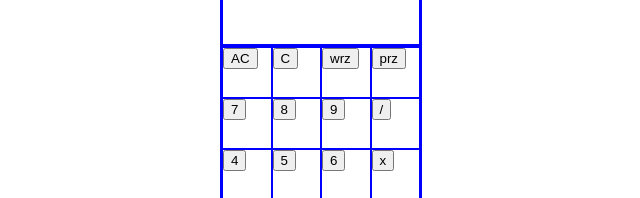
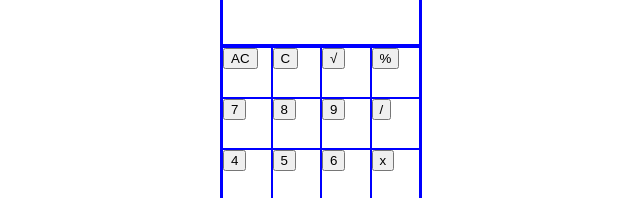
Before and after one commit to Xnicker/project-calculator, a plain HTML site: page index.html in a window 1280 px wide. Shown: the part 296-494 px from the top of the page, 319-959 px from the left. Drawn offline with Linux system fonts and the light colour scheme.

Commit message:
kleine Änderungen am index und style.css // Eventhandler für Buttons eingebaut und Input in Textfeld getestet.

```diff
--- a/index.html
+++ b/index.html
@@ -9,7 +9,7 @@
             <div id = "calculatorbox">
                 <div id ="calcHeader">
                     <div class = "calccontainer" id ="label">PLATZHALTER</div>
-                    <div class ="calccontainer" id ="display">
+                    <div class ="calccontainer" id ="calcDisplayDiv">
                         <input id ="calcDisplay" type="text">
                     </div>
                 </div>
--- a/script.js
+++ b/script.js
@@ -1,4 +1,5 @@
 const calculatorbox = document.querySelector("#calcBody");
+const display = document.querySelector("#calcDisplay");
 const btnMapping = /*Enthält alle Buttons für den Calculator */[
     {
         taste:"AC",
@@ -12,12 +13,12 @@ const btnMapping = /*Enthält alle Buttons für den Calculator */[
     },
 
     {
-        taste:"wrz",
+        taste:"√",
         dataKey:87,
         info:"wurzel",
     },
     {
-        taste:"prz",
+        taste:"%",
         dataKey:80,
         info:"prozent",
     },
@@ -42,7 +43,7 @@ const btnMapping = /*Enthält alle Buttons für den Calculator */[
     {
         taste:"/",
         dataKey:111,
-        info:"getelt",
+        info:"geteilt",
     },
 
     {
@@ -119,23 +120,42 @@ const btnMapping = /*Enthält alle Buttons für den Calculator */[
 
 ]
 const regexZahlen = /\d/;
-btnMapping.forEach(function(button){ /* Initialisieren der zugehörigen divs und buttons */
+btnMapping.forEach(initializeButtons) /* Initialisieren der zugehörigen divs und buttons */
+
+
+function initializeButtons(button) {
     const divButton = document.createElement("div");
     const clickButton = document.createElement("button");
     /*unelegante Lösung, Regex muss noch zum laufen gebracht werden.
      Damit die Buttons abhängig vom "Typ" die richtige Klasse kriegen  */
-    if (button.taste >= 0) {
+    if (button.taste >= 0 || button.taste ==".") {
         divButton.classList.add("operatorDiv");
         clickButton.classList.add("operatorButton");
+        divButton.classList.add("calcDiv");
+        clickButton.classList.add("calcButton");
+
     }
     else {
         divButton.classList.add("operandDiv");
         clickButton.classList.add("operandButton");
+        divButton.classList.add("calcDiv");
+        clickButton.classList.add("calcButton");
     }
-    divButton.id=`divButton${button.info}`;
+    divButton.id=`divButton${button.info}`; /*Zuweisen der Eigenschaften aus dem Button-Array */
     clickButton.id=`button${button.info}`;
     clickButton.dataKey=button.dataKey;
     clickButton.textContent=button.taste;
+    clickButton.info=button.taste;
     calculatorbox.appendChild(divButton);
     divButton.appendChild(clickButton);
-})
+}
+
+const buttons = document.querySelectorAll("button");
+buttons.forEach(button => button.addEventListener("click", function (e){
+    if (e.currentTarget.classList.contains("operatorButton")) {
+        console.log(e.currentTarget.classList);
+        display.value+=e.currentTarget.info;
+    }
+
+
+}))
--- a/style.css
+++ b/style.css
@@ -38,6 +38,11 @@ div {
     grid-area: body;
 
 }
-
+#calcButton {
+    margin: auto;
+}
+#calcDisplay{
+    text-align: right;
+}
 .operatorDiv {}
 .operatorButton{}
```
